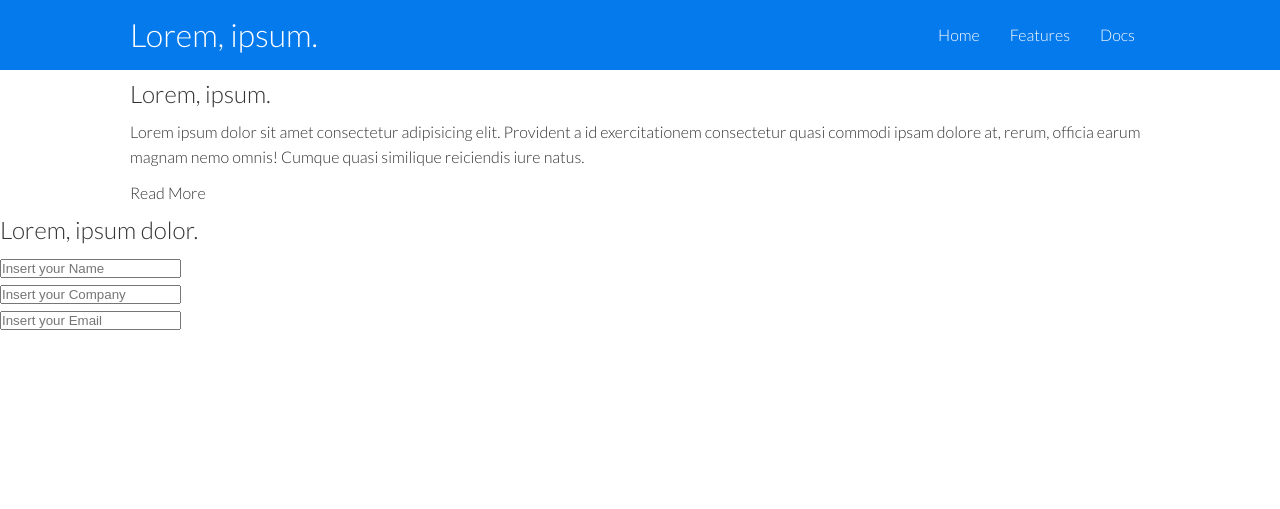
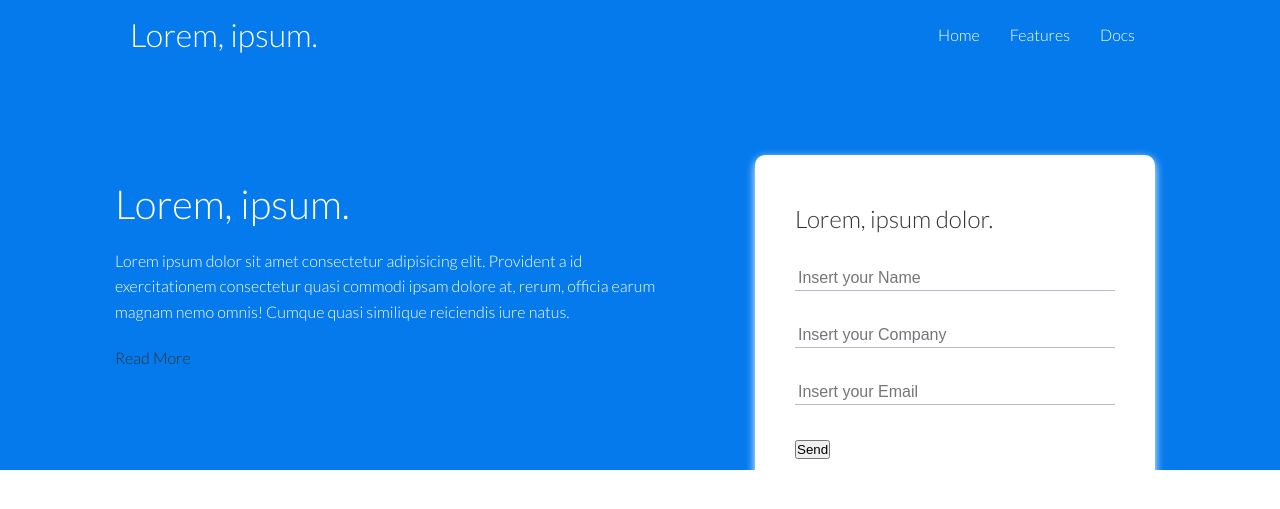
Before and after one commit to lucaspires-source/Responsive-Websites, a plain HTML site: page projectB/index.html in a window 1280 px wide. Drawn offline with Linux system fonts and the light colour scheme.

Commit message:
quinto ciclo

```diff
--- a/projectB/index.html
+++ b/projectB/index.html
@@ -15,7 +15,7 @@
 
 <body>
     <div class="navbar">
-        <div class="container">
+        <div class="container flex">
             <h1 class="logo">Lorem, ipsum.</h1>
             <nav>
                 <ul>
@@ -28,7 +28,7 @@
     </div>
     <!--Showcase-->
     <section class="showcase">
-        <div class="container">
+        <div class="container grid">
             <div class="showcase-text">
                 <h1>Lorem, ipsum.</h1>
                 <p>Lorem ipsum dolor sit amet consectetur adipisicing elit. Provident a id exercitationem consectetur
@@ -37,20 +37,21 @@
                 </p>
                 <a href="features.html" class="btn btn-outline">Read More</a>
             </div>
-        </div>
-        <div class="showcase-form">
+            <div class="showcase-form card">
                 <h2>Lorem, ipsum dolor.</h2>
                 <form>
                     <div class="form-control">
-                    <input type="text" name="name" placeholder="Insert your Name" required/>
+                        <input type="text" name="name" placeholder="Insert your Name" required />
                     </div>
                     <div class="form-control">
-                    <input type="text" name="company" placeholder="Insert your Company" required/>
+                        <input type="text" name="company" placeholder="Insert your Company" required />
                     </div>
                     <div class="form-control">
-                    <input type="email" name="email" placeholder="Insert your Email" required/>
+                        <input type="email" name="email" placeholder="Insert your Email" required />
                     </div>
+                    <input type="submit" value="Send" class="btn btn-primary">
                 </form>
+            </div>
         </div>
     </section>
 </body>
--- a/projectB/styles/_navbar.scss
+++ b/projectB/styles/_navbar.scss
@@ -13,6 +13,9 @@
     a:hover{
         border-bottom: 2px $white solid;
     }
+    .flex{
+      justify-content: space-between;
+    }
 }
 
 .container{
@@ -20,5 +23,4 @@
     margin: 0 auto;
     overflow: auto;
     padding: 0 40px;
-    @include flex(space-between)
 }
--- a/projectB/styles/_showcase.scss
+++ b/projectB/styles/_showcase.scss
@@ -0,0 +1,43 @@
+
+.showcase{
+    height: 400px;
+    background-color: $blue;
+    color: $white;
+    position: relative;
+    h1{
+        font-size: 40px;
+    }
+    p{
+        margin: 20px 0;
+    }
+    .grid{
+        grid-template-columns: 55% 45%;
+        gap:30px;
+        overflow: visible;
+    }
+}
+
+.showcase-form{
+    position: relative;
+    top: 60px;
+    height: 350px;
+    width: 400px;
+    padding: 40px;
+    z-index: 100;
+    justify-self: flex-end;
+
+    .form-control{
+        margin: 30px 0;
+    }
+
+    input[type='text'], input[type='email']{
+        border: 0;
+        border-bottom: 1px solid $inputgray;
+        width: 100%;
+        padding: 3px;
+        font-size: 16px;
+    }
+    input:focus{
+        outline: none;
+    }
+}
--- a/projectB/styles/_variables.scss
+++ b/projectB/styles/_variables.scss
@@ -2,21 +2,31 @@
 $lightgray:#333;
 $blue:#047aed;
 $white:#fff;
-
-//flex
-@mixin flex($justify) {
+$inputgray:#b4becb;
+.flex{
     display: flex;
-    justify-content: $justify;
+    justify-content: center;
     align-items: center;
     height: 100%;
 }
 
 //grid
-@mixin grid {
+.grid {
     display: grid;
+    grid-template-columns: repeat(2,1fr);
+    gap:20px;
+    justify-content: center;
+    align-items: center;
+    height: 100%;
+
 }
 
 //card
-@mixin card {
-    display: grid;
+.card {
+    background-color: $white;
+    color: $lightgray;
+    border-radius: 10px;
+    box-shadow: 0 3px 10px $white;
+    padding: 20px;
+    margin: 10px;
 }
--- a/projectB/styles/styles.scss
+++ b/projectB/styles/styles.scss
@@ -3,3 +3,4 @@
 @import "./navbar";
 @import "./reset";
 @import './showcase';
+@import './buttons'
```
Also changed, not shown: projectB/styles/_buttons.scss (added), projectB/styles/styles.css, 1 other file. Lines whose indentation alone changed are shown as unchanged.
